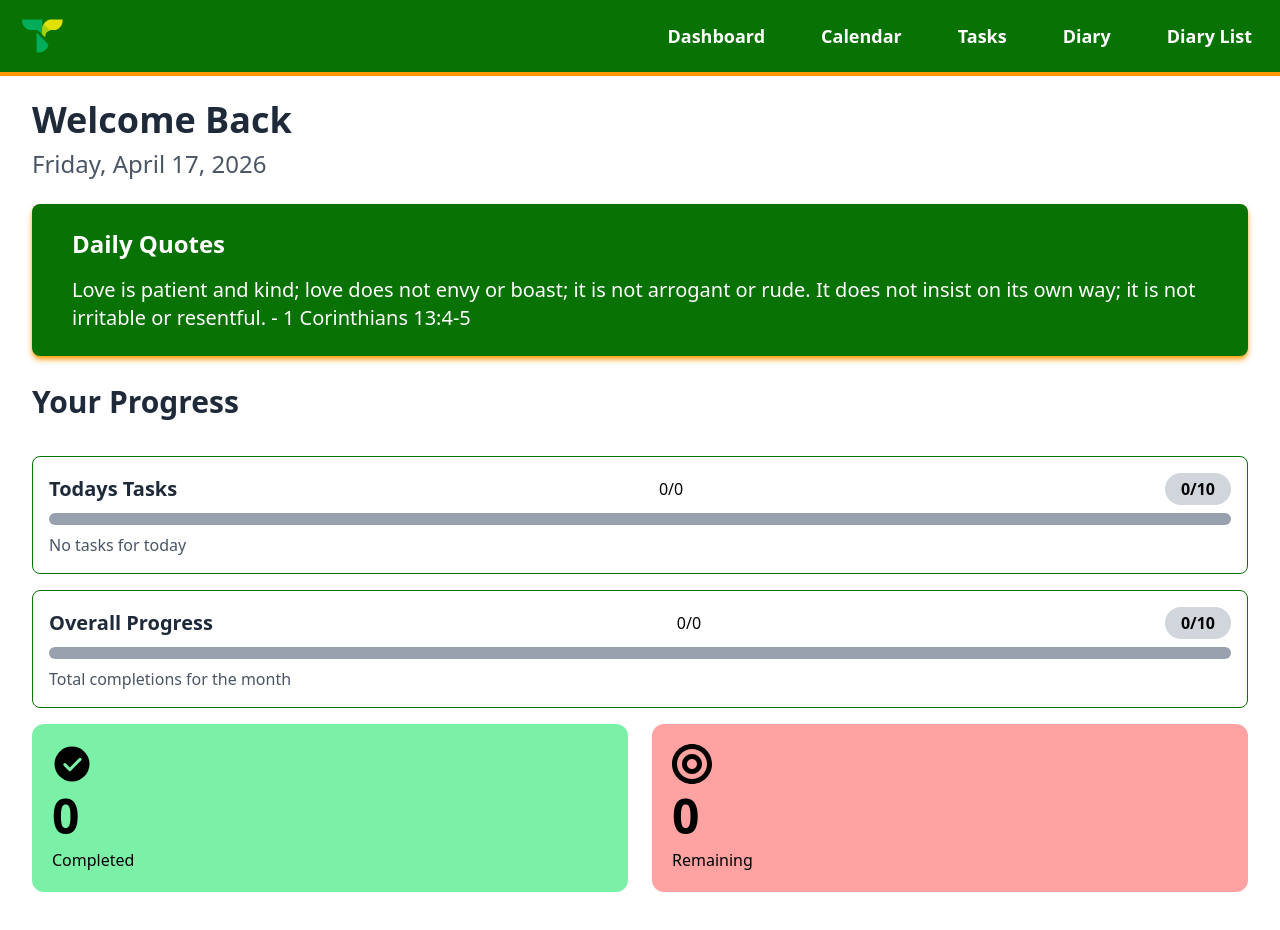
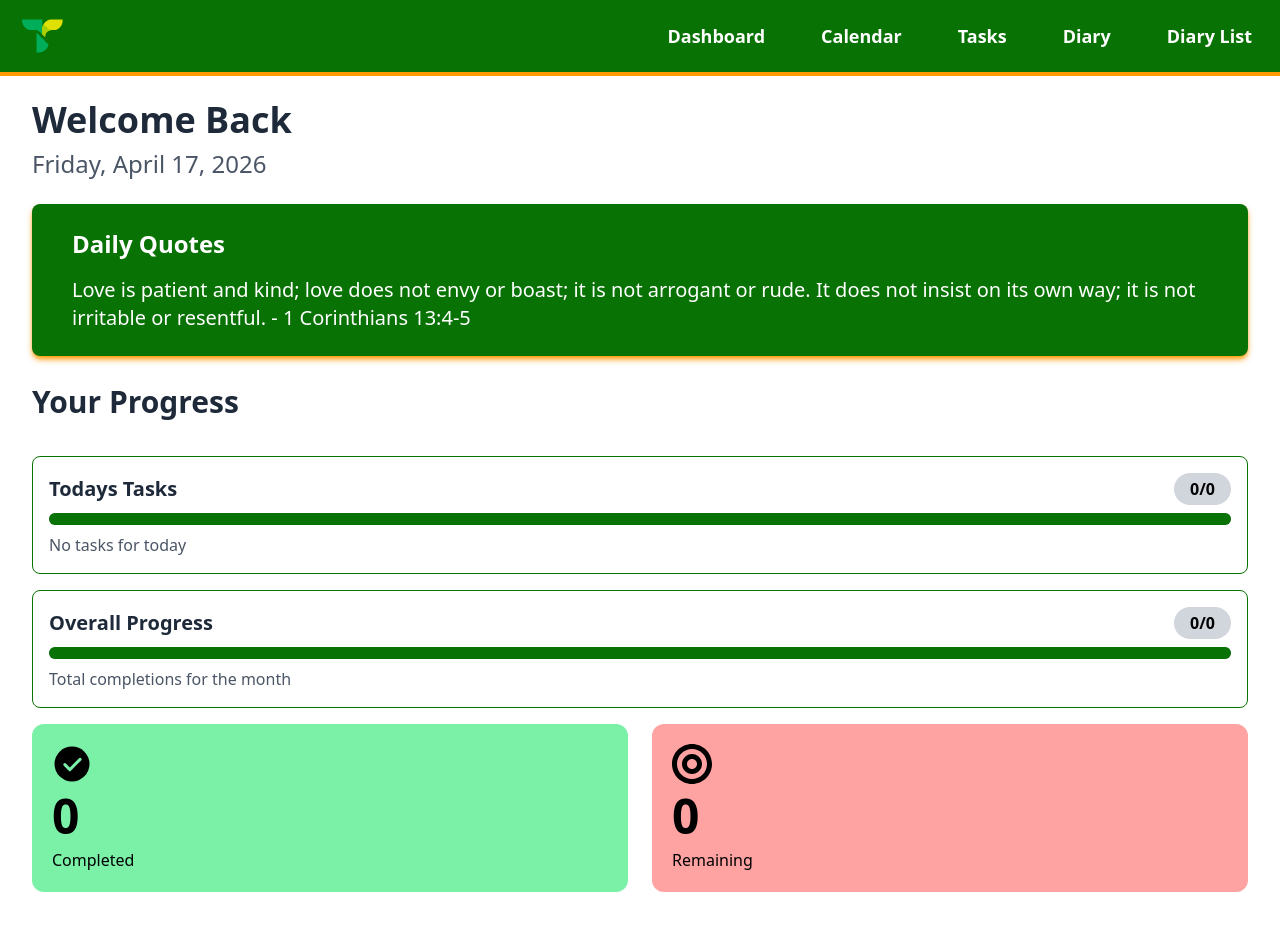
Before and after one commit to steeb2005/Trackr, a React (Vite) app: page /dashboard in a window 1280 px wide. Built offline with nearby package versions, Linux system fonts and the light colour scheme.

Commit message:
Fixed dashboard with the progress bar working. Make the localstorage functions into one file

```diff
--- a/src/App.jsx
+++ b/src/App.jsx
@@ -6,9 +6,11 @@ import Calendar from './pages/calendar';
 import TaskList from './pages/tasklist';
 import CreateTask from './pages/createTask.';
 import Diary from './pages/diary';
+import { TaskProvider } from './context/TaskContext';
 
 function App() {
   return (
+    <TaskProvider>
       <BrowserRouter>
         <Routes>
           <Route path="/" element={<LandingPage />} />
@@ -20,6 +22,7 @@ function App() {
           <Route path='/diary' element={<Diary/>}/>
         </Routes>
       </BrowserRouter>
+    </TaskProvider>
   );
 }
 
--- a/src/components/dateComp.jsx
+++ b/src/components/dateComp.jsx
@@ -51,10 +51,11 @@ function TaskEntryCalendar({ task, onToggleComplete}){
 function DateComponent( {year, month, day, onClose, onSaveNote, existingNotes = [], tasks = [], toggleTaskComplete} ) {
 
     // When tasks are changed, it will save in localstorage
+    /*
     useEffect(() => {
         localStorage.setItem('tasks', JSON.stringify(tasks));
     }, [tasks]);
-
+    */
 
     const [notes, setNotes] = useState(existingNotes);
     const [newNote, setNewNote] = useState('');
--- a/src/pages/calendar.jsx
+++ b/src/pages/calendar.jsx
@@ -6,6 +6,7 @@ import Next from './styles/assets/next-svgrepo-com.svg'
 import Prev from './styles/assets/previous-svgrepo-com.svg'
 import DateComponent from '../components/dateComp';
 import { isOverdue } from '../hooks/checkOverdue'; // checks if task is overdue
+import { useTasks } from '../context/TaskContext';
 
 function Calendar(){
 
@@ -28,13 +29,8 @@ function Calendar(){
     const [selectedDayData, setSelectedDayData] = useState({year:null, month:null, day:null});
 
 
-    const [tasks, setTasks] = useState([]);
+    const { tasks, toggleTaskComplete } = useTasks();
 
-    // used to get the tasks stored in localstorage
-    useEffect(() => {
-        const savedTasks = JSON.parse(localStorage.getItem('tasks') || '[]');
-        setTasks(savedTasks);
-    }, []);
 
     // Function to get the tasks for that day
     const getTasksDate = (day, month, year) => {
@@ -110,14 +106,6 @@ function Calendar(){
         return notes[datekey] || [];
     }
 
-    // Toggles the isComplete
-    const toggleTaskComplete = (taskId) => {
-        setTasks(prevTask =>
-            prevTask.map(task =>
-                task.id === taskId ? {...task, isComplete: !task.isComplete} : task
-            )
-        );
-    };
 
     // Color for category
     const categoryColor = {
--- a/src/pages/createTask..jsx
+++ b/src/pages/createTask..jsx
@@ -9,7 +9,7 @@ import Low from './styles/assets/lowflag-svgrepo-com.svg';
 import Medium from './styles/assets/mediumflag-svgrepo-com.svg';
 import High from './styles/assets/highflag-svgrepo-com.svg';
 import Critical from './styles/assets/criticalflag-svgrepo-com.svg';
-
+import { useTasks } from "../context/TaskContext";
 
 /*
 TODOS:
@@ -36,13 +36,7 @@ function CreateTask(){
     const [errors, setErrors] = useState({});
     const navigate = useNavigate(); // inorder to use the navigate function
 
-    const formatDate = (date) => {
-        return date.toLocaleDateString('en-US', {
-            year:'numeric',
-            month:'numeric',
-            day:'numeric'
-        });
-    }
+    const { addTask } = useTasks(); // Gets the function from TaskContext
 
     /* Sample entry for task
     const taskEntryDescription = {
@@ -53,6 +47,14 @@ function CreateTask(){
         isComplete: false,
     }
     */
+
+    const formatDate = (date) => {
+        return date.toLocaleDateString('en-US', {
+            year:'numeric',
+            month:'numeric',
+            day:'numeric'
+        });
+    }
 
     const validateForm = () => {
         const newErrors = {};
@@ -89,14 +91,13 @@ function CreateTask(){
 
         // TEST {console.log(newTask.title, newTask.description, newTask.dueDate, newTask.createdAt, newTask.category)}
 
-        /* Temporary to see if tasks is stored
+        /* Test to see if tasks is stored
         setTasks([...tasks, newTask]);
         console.log(newTask);
         */
 
-        // Store the task in local storage
-        const existingTasks = JSON.parse(localStorage.getItem('tasks') || '[]');
-        localStorage.setItem('tasks', JSON.stringify([...existingTasks, newTask]));
+        addTask(newTask);
+
 
        navigate('/tasklist');
     };
--- a/src/pages/dashboard.jsx
+++ b/src/pages/dashboard.jsx
@@ -5,7 +5,7 @@ import Check from './styles/assets/circle-check-filled-svgrepo-com.svg';
 import Target from './styles/assets/target-svgrepo-com.svg';
 import Header from '../components/header';
 import { useSidebar } from '../hooks/useSidebar';
-
+import { useTasks } from '../context/TaskContext';
 
 const quotes = [
         "For I know the plans I have for you, declares the Lord, plans for welfare and not for evil, to give you a future and a hope. - Jeremiah 29:11",
@@ -100,10 +100,7 @@ function Dashboard(){
     const { isOpen, openSidebar, closeSidebar } = useSidebar(); // This gets the hooks from useSidebar.jsx
 
 
-    const [tasks, setTasks] = useState(() => {
-        const savedTasks = localStorage.getItem('tasks');
-        return savedTasks ? JSON.parse(savedTasks) : [];
-    });
+    const { tasks } = useTasks();
 
     const today = new Date();
     today.setHours(0, 0, 0, 0);
@@ -134,10 +131,10 @@ function Dashboard(){
 
 
     // gets todays tasks
-    const todayTasks = tasks.filter(task => {
+    const todayTasksTotal= tasks.filter(task => {
         const dueDate = new Date(task.dueDate);
         dueDate.setHours(0, 0, 0, 0);
-        return dueDate.getTime() === today.getTime() && !task.isComplete;
+        return dueDate.getTime() === today.getTime();
     });
 
     // gets the tasks completed today
@@ -184,13 +181,12 @@ function Dashboard(){
                 <div className="card p-4 rounded-lg border-[#097204] border">
                     <div className='flex justify-between items-center'>
                         <h2 className="text-xl font-semibold text-gray-800">Todays Tasks</h2>
-                        <p>{completedToday.length}/{todayTasks.length}</p>
-                        <div className='px-4 py-1 rounded-full bg-gray-300 justitfy-center text-md font-semibold'> {`${progress}`}/10</div>
+                        <div className='px-4 py-1 rounded-full bg-gray-300 justitfy-center text-md font-semibold'>{completedToday.length}/{todayTasksTotal.length}</div>
                     </div>
 
                     {/* Progress Bar Portion*/}
                     <div className='bar w-full h-3 mt-2 rounded-xl bg-gray-400'>
-                        <div className='bg-[#097204] h-full rounded-xl duration-300' style={ {width: `${progress}%`} }></div>
+                        <div className='bg-[#097204] h-full rounded-xl duration-300' style={ {width: `${(completedToday.length / todayTasksTotal.length) * 100}%`} }></div>
                     </div>
                     <p className="text-gray-600 mt-2">No tasks for today</p>
                 </div>
@@ -199,13 +195,12 @@ function Dashboard(){
                 <div className="card p-4 rounded-lg border-[#097204] border">
                     <div className='flex justify-between items-center'>
                         <h2 className="text-xl font-semibold text-gray-800">Overall Progress</h2>
-                        <p>{completedThisMonth.length}/{tasksThisMonth.length}</p>
-                        <div className='px-4 py-1 rounded-full bg-gray-300 justitfy-center text-md font-semibold'> {`${progress}`}/10 </div>
+                        <div className='px-4 py-1 rounded-full bg-gray-300 justitfy-center text-md font-semibold'>{completedThisMonth.length}/{tasksThisMonth.length}</div>
                     </div>
 
                     {/* Progress Bar Portion*/}
                     <div className='bar w-full h-3 mt-2 rounded-xl bg-gray-400'>
-                        <div className='bg-[#097204] h-full rounded-xl duration-300' style={ {width: `${progress}%`} }></div>
+                        <div className='bg-[#097204] h-full rounded-xl duration-300' style={ {width: `${(completedThisMonth.length / tasksThisMonth.length) * 100}%`} }></div>
                     </div>
                     <p className="text-gray-600 mt-2">Total completions for the month</p>
                 </div>
--- a/src/pages/tasklist.jsx
+++ b/src/pages/tasklist.jsx
@@ -6,6 +6,7 @@ import AddIcon from './styles/assets/add-svgrepo-com.svg';
 import { Link } from "react-router-dom";
 import { useEffect } from "react";
 import { isOverdue } from '../hooks/checkOverdue';
+import { useTasks } from "../context/TaskContext";
 
 function TaskEntry({ title, description, dueDate, onDelete, isComplete, onToggleComplete, category, priority, isOverdue }){
     const categoryColor = {
@@ -58,18 +59,7 @@ function TaskList(){
     const { isOpen, openSidebar, closeSidebar } = useSidebar();
     const [ isClicked, setIsClicked ] = useState('All');
 
-
-    {/* Stores the task in memory (erases if refreshed) */}
-    const [ tasks , setTasks ] = useState(() => {
-        const savedTasks = localStorage.getItem('tasks');
-        return savedTasks ? JSON.parse(savedTasks) : [];  // if there is tasks stored it will display, but if none it will be an empty list.
-    });
-
-    // Save tasks to localStorage whenever tasks change
-    useEffect(() => {
-        localStorage.setItem('tasks', JSON.stringify(tasks));
-    }, [tasks]);
-
+    const { tasks, deleteTask, toggleTaskComplete } = useTasks();
     {/* Handles the event click for the filter */}
     const handleClick = (buttonId) =>{
         setIsClicked(buttonId);
@@ -92,21 +82,6 @@ function TaskList(){
     const totalTaskCount = tasks.length;
     const totalActiveTaskCount = tasks.filter(task => !task.isComplete).length;
     const totalCompletedTaskCount = tasks.filter(task => task.isComplete).length;
-
-    {/* Deletes the task entry */}
-    const deleteTask = (id) => {
-        setTasks(tasks.filter(task => task.id !== id));
-    }
-
-    {/* Sets the task 'true' or 'false' by toggling the checkbox */}
-    const toggleTaskComplete = (taskId) => {
-        setTasks(tasks.map(task =>
-            task.id === taskId ? {...task,
-                isComplete: !task.isComplete,
-                completedAt: !task.isComplete ? new Date().toISOString() : null} : task // sets the completedAt to the currentdate
-        ))
-    }
-
 
 
     {/* Filters the tasks */}
```
Lines whose indentation alone changed are shown as unchanged.
